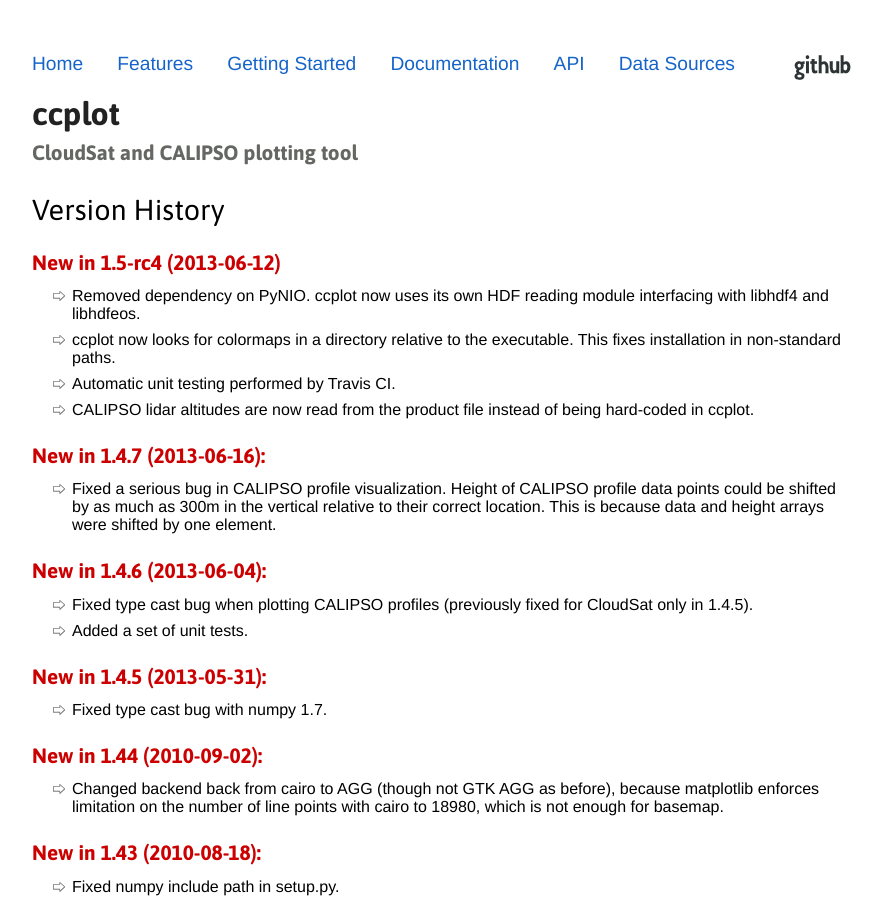
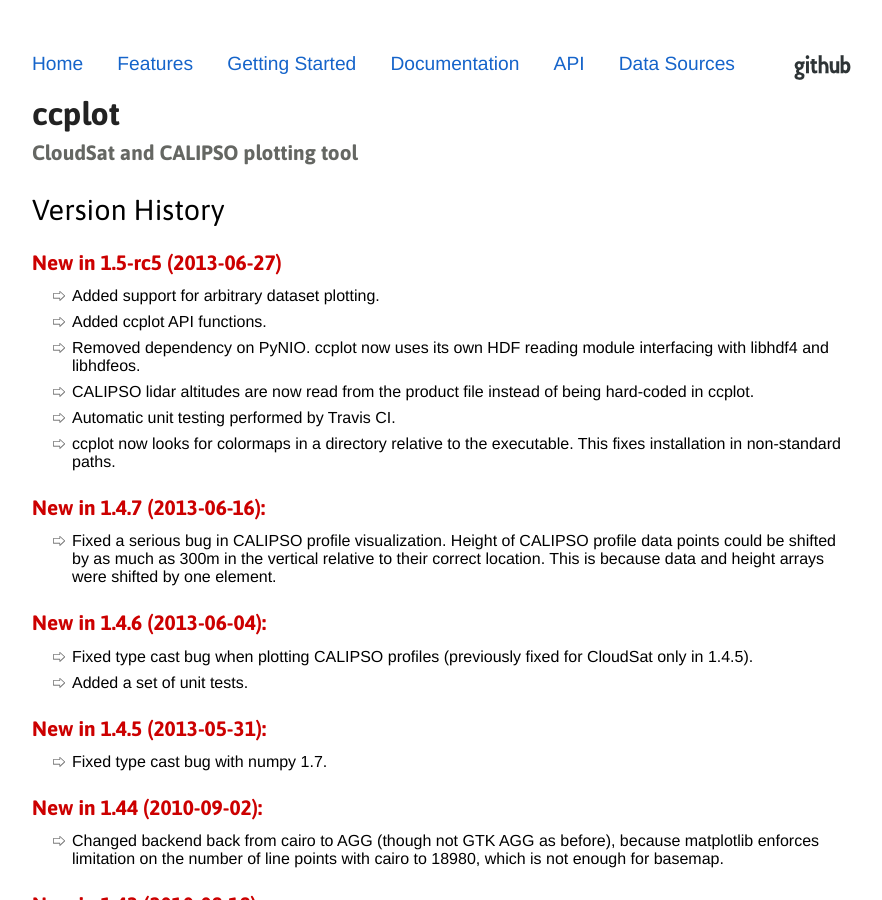
Before and after one commit to peterkuma/ccplot, a Jekyll site: the page built from download/releasenotes/index.html, in a window 1280 px wide and 900 px high. Shown: the whole window, without its empty margins (198-1080 px from the left). Built offline with Jekyll 4.4.1, drawn with Linux system fonts in a browser that asks for light colours.

Commit message:
ccplot 1.5-rc5 release notes

```diff
--- a/download/releasenotes/index.html
+++ b/download/releasenotes/index.html
@@ -3,15 +3,17 @@ layout: default
 title: Version History
 ---
 <h1>Version History</h1>
-<h2>New in 1.5-rc4 (2013-06-12)</h2>
+<h2>New in 1.5-rc5 (2013-06-27)</h2>
 <ul>
+    <li>Added support for arbitrary dataset plotting.</li>
+    <li>Added ccplot API functions.</li>
     <li>Removed dependency on PyNIO. ccplot now uses its own HDF reading
         module interfacing with libhdf4 and libhdfeos.</li>
+    <li>CALIPSO lidar altitudes are now read from the product file
+        instead of being hard-coded in ccplot.</li>
+    <li>Automatic unit testing performed by Travis CI.</li>
     <li>ccplot now looks for colormaps in a directory relative to
         the executable. This fixes installation in non-standard paths.</li>
-    <li>Automatic unit testing performed by Travis CI.</li>
-    <li>CALIPSO lidar altitudes are now read from the product file
-        instead of being hard-coded in ccplot.</li>
 </ul>
 <h2>New in 1.4.7 (2013-06-16):</h2>
 <ul>
```
